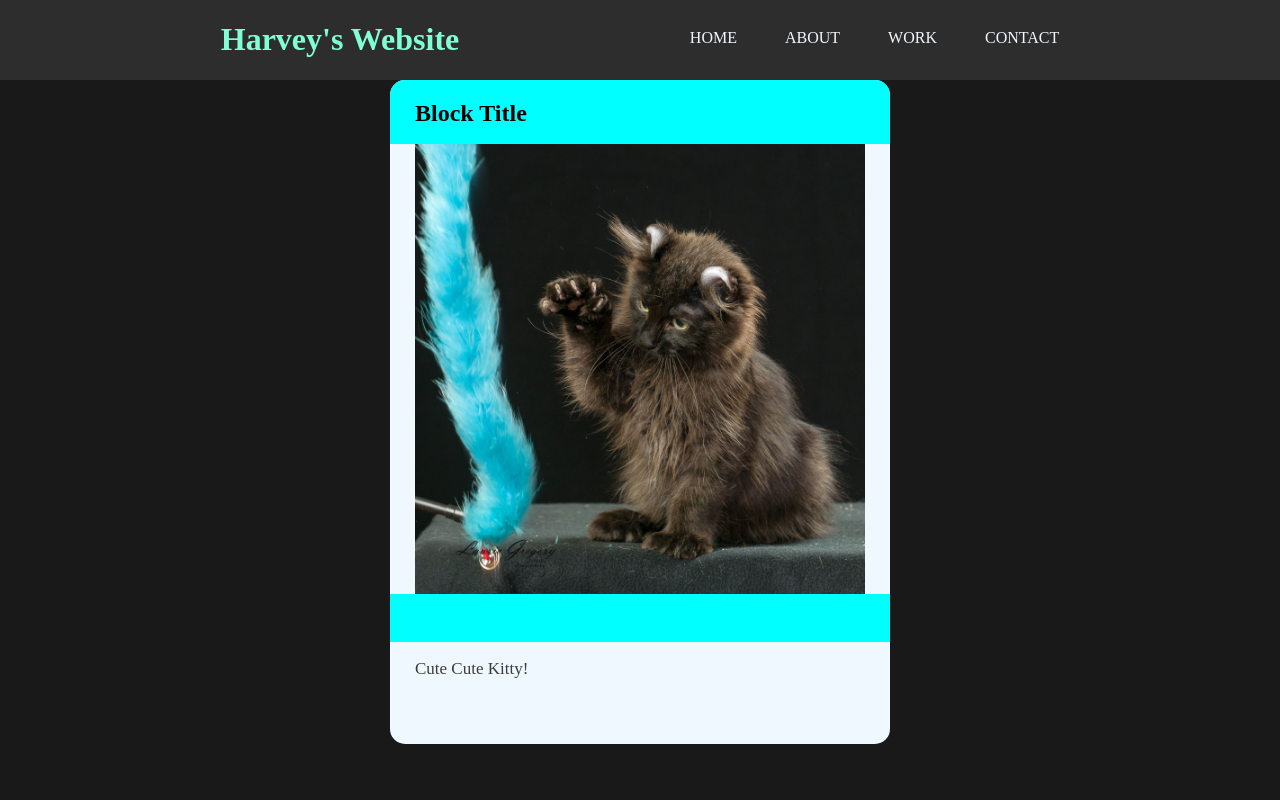
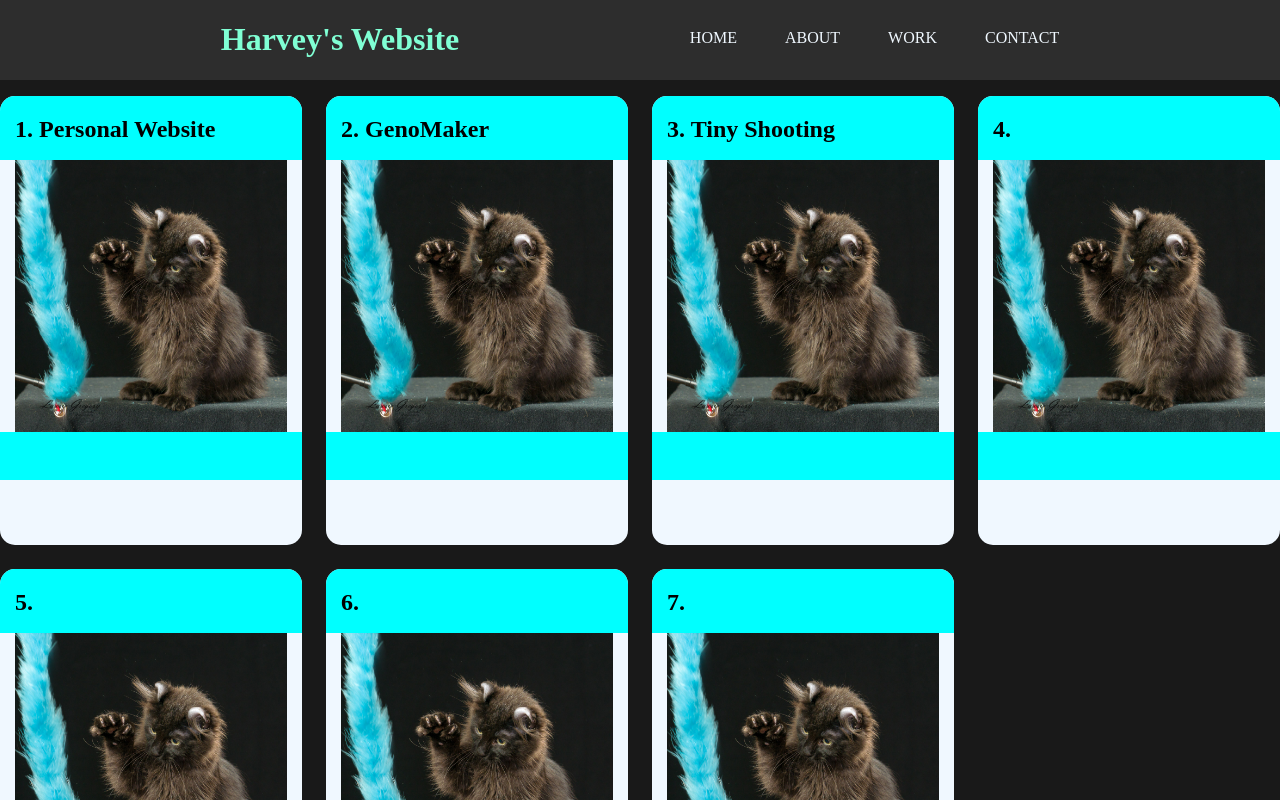
Before and after one commit to i-am-harveyt/PersonalWeb, a React (Create React App) app: page /work in a window 1280 px wide. Shown: the top 800 px of the page. Built offline with nearby package versions, Linux system fonts and the light colour scheme.

Commit message:
Edit the layout of the Work page

```diff
--- a/src/Components/ContentBlock/ContentBlock.css
+++ b/src/Components/ContentBlock/ContentBlock.css
@@ -10,10 +10,9 @@
     display: grid;
     border-radius: 15px;
     width: auto;
-    max-width: 500px;
+    max-width: 400px;
     height: auto;
     background-color: var(--blockbackground);
-    margin-top: 5rem;
     margin-left: auto;
     margin-right: auto;
 }
@@ -48,7 +47,6 @@
 }
 
 .word-block{
-    display: grid;
     margin-left: auto;
     min-width: 90%;
     margin-right: auto;
--- a/src/Components/ContentBlock/ContentBlock.js
+++ b/src/Components/ContentBlock/ContentBlock.js
@@ -1,16 +1,16 @@
 import "./ContentBlock.css";
 import image from "../../Images/cat.jpg";
 
-export default function ContentBlock() {
+export default function ContentBlock(props) {
   return (
     <div className="block">
       <div className="head-bar">
-        <h2 className="block-title">Block Title</h2>
+        <h2 className="block-title">{props.title}</h2>
       </div>
       <img src={image} alt="" className="image-in-block" />
       <div className="function-bar"></div>
       <div className="word-block">
-        <p className="words">Cute Cute Kitty!</p>
+        <p className="words">{props.content}</p>
       </div>
     </div>
   );
--- a/src/Pages/Work.js
+++ b/src/Pages/Work.js
@@ -1,11 +1,20 @@
 import React from "react";
+import "../Styles/Work.css"
 import ContentBlock from "../Components/ContentBlock/ContentBlock"
 import "../Components/ContentBlock/ContentBlock.css"
 
 export default function Work() {
   return (
-    <div>
-      <ContentBlock/>
+    <div className="works">
+      <div className="Blocks">
+      <ContentBlock title="1. Personal Website"/>
+      <ContentBlock title="2. GenoMaker"/>
+      <ContentBlock title="3. Tiny Shooting"/>
+      <ContentBlock title='4. '/>
+      <ContentBlock title='5. '/>
+      <ContentBlock title='6. '/>
+      <ContentBlock title='7. '/>
+      </div>
     </div>
   );
 }
--- /dev/null
+++ b/src/Styles/Work.css
@@ -0,0 +1,13 @@
+.Blocks{
+    display: grid;
+    margin-top: 6rem;
+    gap: 1.5rem;
+    grid-template-columns: repeat(3,1fr);
+}
+
+@media screen and (min-width:1000px) {
+    .Blocks{
+        grid-template-columns: repeat(4, 1fr);
+    }
+
+}
```
